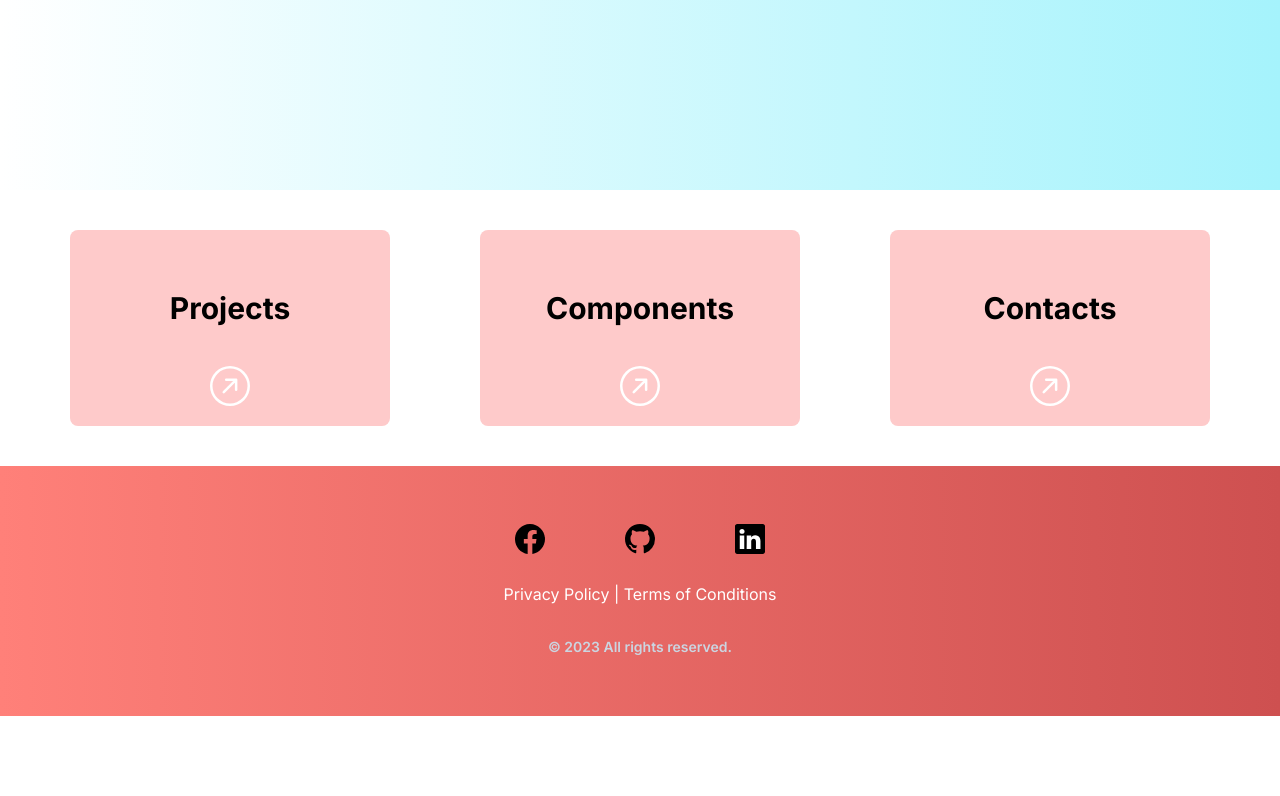
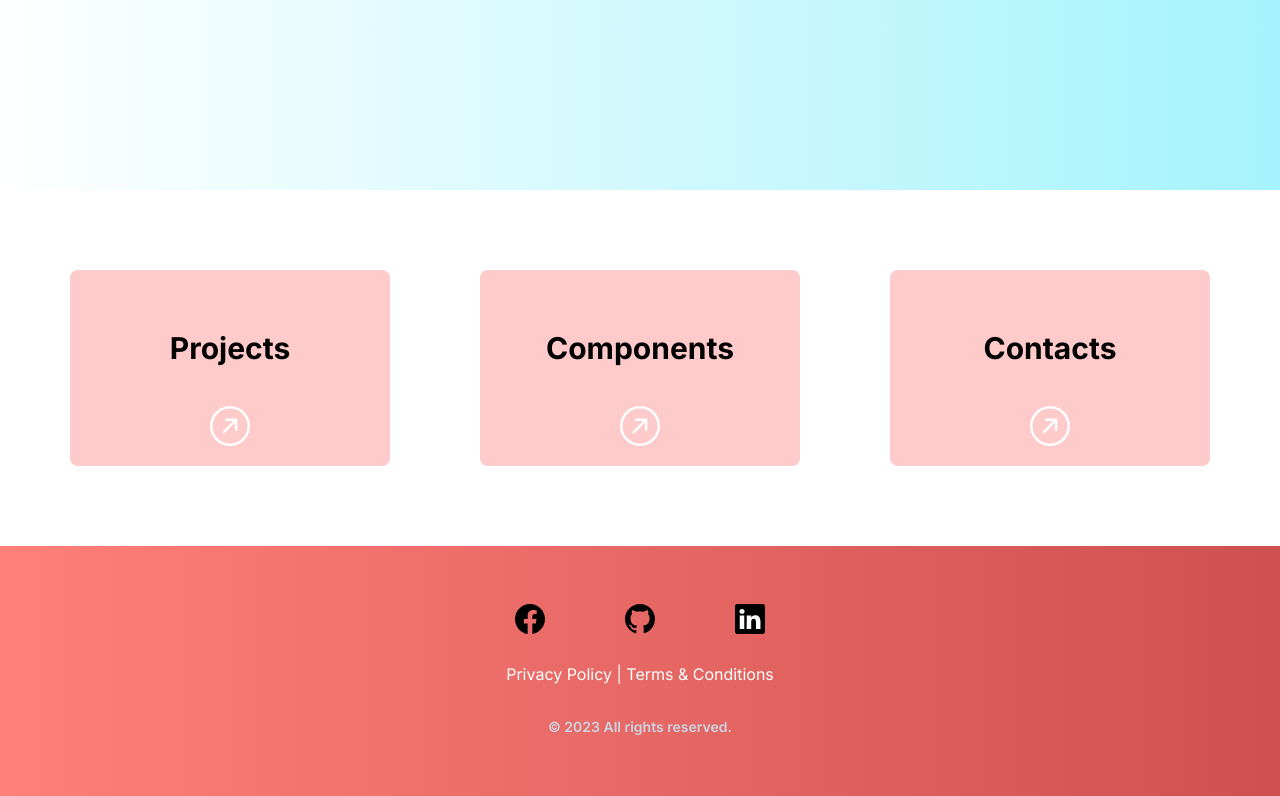
Before and after one commit to nazm0l/massive-portfolio, a Next.js app: page / in a window 1280 px wide. Shown: the part 480-1276 px from the top of the page. Before the commit the page ends 1196 px from the top, so only its background shows below. Built offline with nearby package versions, Linux system fonts and the light colour scheme.

Commit message:
Optimize home route code and added two pages

```diff
--- a/src/app/page.js
+++ b/src/app/page.js
@@ -1,86 +1,15 @@
-import Image from "next/image";
-import Link from "next/link";
+import ActionCard from "@/components/ActionCard";
+import HeroSection from "@/components/HeroSection";
 
 export default function Home() {
   return (
     <main className="">
-      <section className="w-full h-96 md:h-[600px] px-5 md:px-0 bg-gradient-to-r from-white to-cyan-200 grid items-center overflow-hidden">
-        <div className="container mx-auto flex justify-between items-center">
-          <div>
-            <h2 className="text-3xl md:text-6xl font-bold ">
-              Find your desired <br /> Web Project
-            </h2>
-            <p className="my-4">
-              Largest project and components provider in Bangladesh
-            </p>
-            <Link href="projects">
-              <button className="bg-red-700 py-2 px-5 rounded-lg font-semibold text-white flex gap-2 items-center hover:scale-105 duration-100 hover:bg-red-500">
-                Explore Now
-                <Image
-                  src="/arrow-up-right-circle.svg"
-                  alt="arrow"
-                  width={17}
-                  height={17}
-                />
-              </button>
-            </Link>
-          </div>
-          <div className="hidden md:block">
-            <Image src="/Logo.png" alt="logo" width={140} height={140} />
-          </div>
-        </div>
-      </section>
-
-      <section className="w-full py-10">
+      <HeroSection />
+      <section className="w-full py-10 md:py-20">
         <div className="container mx-auto p-5 md:p-0 md:flex md:justify-evenly gap-5 ">
-          <div className="group bg-red-200 md:w-80 p-5 mb-2 md:mb-0 rounded-lg hover:bg-red-500 cursor-pointer">
-            <Link href="projects">
-              <div className="card-content grid items-center ">
-                <h2 className="text-xl md:text-3xl font-bold text-center my-10 group-hover:text-white">
-                  Projects
-                </h2>
-                <Image
-                  src="/arrow-up-right-circle.svg"
-                  alt="projects"
-                  className="mx-auto group-hover:scale-105 duration-100"
-                  width={40}
-                  height={40}
-                />
-              </div>
-            </Link>
-          </div>
-          <div className="group bg-red-200 md:w-80 p-5 mb-2 md:mb-0 rounded-lg hover:bg-red-500  cursor-pointer">
-            <Link href="components">
-              <div className="card-content grid items-center ">
-                <h2 className="text-xl md:text-3xl font-bold text-center my-10 group-hover:text-white">
-                  Components
-                </h2>
-                <Image
-                  src="/arrow-up-right-circle.svg"
-                  alt="projects"
-                  className="mx-auto group-hover:scale-105 duration-100"
-                  width={40}
-                  height={40}
-                />
-              </div>
-            </Link>
-          </div>
-          <div className="group bg-red-200 md:w-80 p-5 rounded-lg hover:bg-red-500 cursor-pointer">
-            <Link href="about">
-              <div className="card-content grid items-center ">
-                <h2 className="text-xl md:text-3xl font-bold text-center my-10 group-hover:text-white">
-                  Contacts
-                </h2>
-                <Image
-                  src="/arrow-up-right-circle.svg"
-                  alt="projects"
-                  className="mx-auto group-hover:scale-105 duration-100"
-                  width={40}
-                  height={40}
-                />
-              </div>
-            </Link>
-          </div>
+          <ActionCard title="Projects" />
+          <ActionCard title="Components" />
+          <ActionCard title="Contacts" />
         </div>
       </section>
     </main>
--- /dev/null
+++ b/src/app/privacy-policy/page.js
@@ -0,0 +1,9 @@
+const PrivacyPolicy = () => {
+  return (
+    <div>
+      <h1>Privacy Policy</h1>
+    </div>
+  );
+};
+
+export default PrivacyPolicy;
--- /dev/null
+++ b/src/app/terms-and-conditions/page.js
@@ -0,0 +1,9 @@
+const TermsAndConditions = () => {
+  return (
+    <div>
+      <h1>Terms and Conditions</h1>
+    </div>
+  );
+};
+
+export default TermsAndConditions;
--- /dev/null
+++ b/src/components/ActionCard.js
@@ -0,0 +1,25 @@
+import Image from "next/image";
+import Link from "next/link";
+
+const ActionCard = ({ title }) => {
+  return (
+    <div className="group bg-red-200 md:w-80 p-5 mb-2 md:mb-0 rounded-lg hover:bg-red-500 cursor-pointer">
+      <Link href="projects">
+        <div className="card-content grid items-center ">
+          <h2 className="text-xl md:text-3xl font-bold text-center my-10 group-hover:text-white">
+            {title}
+          </h2>
+          <Image
+            src="/arrow-up-right-circle.svg"
+            alt="projects"
+            className="mx-auto group-hover:scale-105 duration-100"
+            width={40}
+            height={40}
+          />
+        </div>
+      </Link>
+    </div>
+  );
+};
+
+export default ActionCard;
--- a/src/components/Footer.js
+++ b/src/components/Footer.js
@@ -23,12 +23,12 @@ const Footer = () => {
       </div>
       <div>
         <p>
-          <Link className="hover:text-black" href="/">
+          <Link className="hover:text-black" href="/privacy-policy">
             Privacy Policy
           </Link>{" "}
           |{" "}
-          <Link className="hover:text-black" href="/">
-            Terms of Conditions
+          <Link className="hover:text-black" href="/terms-and-conditions">
+            Terms & Conditions
           </Link>
         </p>
       </div>
--- /dev/null
+++ b/src/components/HeroSection.js
@@ -0,0 +1,35 @@
+import Image from "next/image";
+import Link from "next/link";
+
+const HeroSection = () => {
+  return (
+    <section className="w-full h-96 md:h-[600px] px-5 md:px-0 bg-gradient-to-r from-white to-cyan-200 grid items-center overflow-hidden">
+      <div className="container mx-auto flex justify-between items-center">
+        <div>
+          <h2 className="text-3xl md:text-6xl font-bold ">
+            Find your desired <br /> Web Project
+          </h2>
+          <p className="my-4">
+            Largest project and components provider in Bangladesh
+          </p>
+          <Link href="projects">
+            <button className="bg-red-700 py-2 px-5 rounded-lg font-semibold text-white flex gap-2 items-center hover:scale-105 duration-100 hover:bg-red-500">
+              Explore Now
+              <Image
+                src="/arrow-up-right-circle.svg"
+                alt="arrow"
+                width={17}
+                height={17}
+              />
+            </button>
+          </Link>
+        </div>
+        <div className="hidden md:block">
+          <Image src="/Logo.png" alt="logo" width={140} height={140} />
+        </div>
+      </div>
+    </section>
+  );
+};
+
+export default HeroSection;
```
